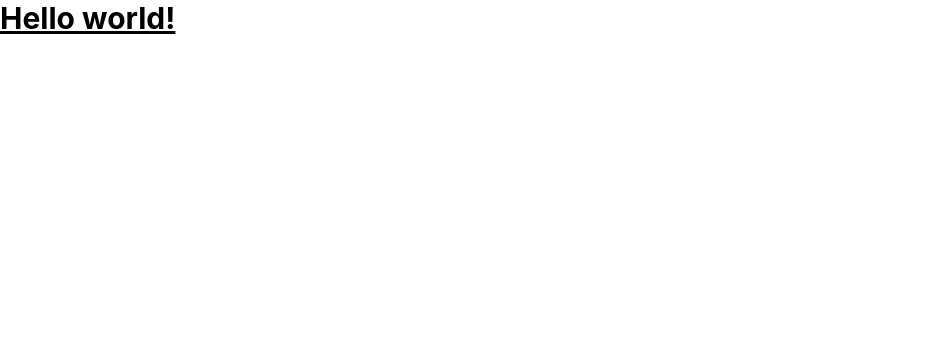
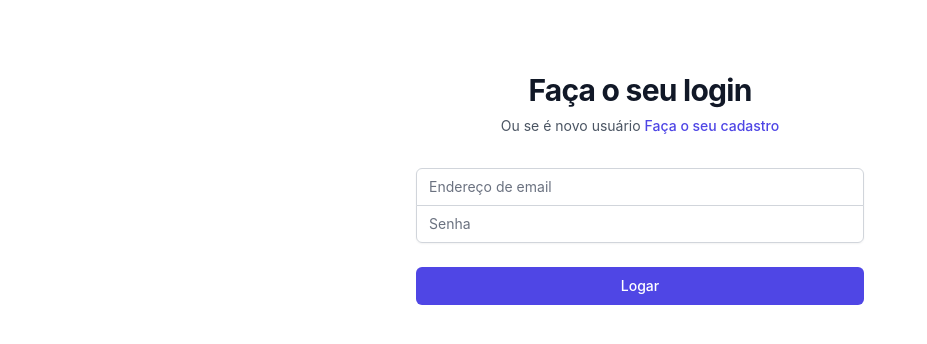
Before and after one commit to axdborges/Register-contacts-webApp, a React (Create React App) app: page /login in a window 1280 px wide. Shown: the top 344 px of the page, without its empty margins (0-927 px from the left). Built offline with nearby package versions, Linux system fonts and the light colour scheme.

Commit message:
Feat: create components and routes

```diff
--- a/public/index.html
+++ b/public/index.html
@@ -1,5 +1,5 @@
 <!DOCTYPE html>
-<html lang="en">
+<html lang="en" class="tw-dark">
   <head>
     <meta charset="utf-8" />
     <link rel="icon" href="%PUBLIC_URL%/favicon.ico" />
@@ -28,6 +28,7 @@
   </head>
   <body>
     <noscript>You need to enable JavaScript to run this app.</noscript>
+    <div class="bg-white dark:bg-black">
       <div id="root"></div>
       <!--
         This HTML file is a template.
@@ -39,5 +40,6 @@
         To begin the development, run `npm start` or `yarn start`.
         To create a production bundle, use `npm run build` or `yarn build`.
       -->
+    </div>
   </body>
 </html>
--- a/src/App.css
+++ b/src/App.css
@@ -1,16 +1,5 @@
 .App {
   text-align: center;
-}
-
-.App-logo {
-  height: 40vmin;
-  pointer-events: none;
-}
-
-@media (prefers-reduced-motion: no-preference) {
-  .App-logo {
-    animation: App-logo-spin infinite 20s linear;
-  }
 }
 
 .App-header {
@@ -27,12 +16,3 @@
 .App-link {
   color: #61dafb;
 }
-
-@keyframes App-logo-spin {
-  from {
-    transform: rotate(0deg);
-  }
-  to {
-    transform: rotate(360deg);
-  }
-}
--- a/src/App.js
+++ /dev/null
@@ -1,11 +0,0 @@
-import './App.css';
-
-function App() {
-  return (
-    <h1 className="text-3xl font-bold underline">
-      Hello world!
-    </h1>
-  );
-}
-
-export default App;
--- /dev/null
+++ b/src/components/Dashboard/index.jsx
@@ -0,0 +1,23 @@
+export const Dashboard = () => {
+
+    const name = "Alexandre"
+    return (
+      <>
+        <div className="min-h-full">
+          <header className="bg-white shadow">
+            <div className="mx-auto max-w-7xl py-6 px-4 sm:px-6 lg:px-8">
+              <h1 className="text-3xl font-bold tracking-tight text-gray-900">Olá {name}!</h1>
+            </div>
+          </header>
+          <main>
+            <div className="mx-auto max-w-7xl py-6 sm:px-6 lg:px-8">
+              <div className="px-4 py-6 sm:px-0">
+                <div>contato 1</div>
+                <div>contato 2</div>
+              </div>
+            </div>
+          </main>
+        </div>
+      </>
+    )
+  }
--- /dev/null
+++ b/src/components/Login/index.jsx
@@ -0,0 +1,70 @@
+import { Link } from "react-router-dom";
+import * as yup from "yup";
+
+
+export const Login = () => {
+  return (
+    <>
+      <div className="flex min-h-full items-center justify-center py-12 px-4 sm:px-6 lg:px-8">
+        <div className="w-full max-w-md space-y-8">
+          <div>
+            <h2 className="mt-6 text-center text-3xl font-bold tracking-tight text-gray-900">
+              Faça o seu login
+            </h2>
+            <p className="mt-2 text-center text-sm text-gray-600">
+              Ou se é novo usuário {' '}
+              <Link to="/register" className="font-medium text-indigo-600 hover:text-indigo-500">
+                Faça o seu cadastro
+              </Link>
+            </p>
+          </div>
+          <form className="mt-8 space-y-6" action="#" method="POST">
+            <input type="hidden" name="remember" defaultValue="true" />
+            <div className="-space-y-px rounded-md shadow-sm">
+              <div>
+                <label htmlFor="email-address" className="sr-only">
+                  Endereço de email
+                </label>
+                <input
+                  id="email-address"
+                  name="email"
+                  type="email"
+                  autoComplete="email"
+                  required
+                  className="relative block w-full appearance-none rounded-none rounded-t-md border border-gray-300 px-3 py-2 text-gray-900 placeholder-gray-500 focus:z-10 focus:border-indigo-500 focus:outline-none focus:ring-indigo-500 sm:text-sm"
+                  placeholder="Endereço de email"
+                />
+              </div>
+              <div>
+                <label htmlFor="password" className="sr-only">
+                  Senha
+                </label>
+                <input
+                  id="password"
+                  name="password"
+                  type="password"
+                  autoComplete="current-password"
+                  required
+                  className="relative block w-full appearance-none rounded-none rounded-b-md border border-gray-300 px-3 py-2 text-gray-900 placeholder-gray-500 focus:z-10 focus:border-indigo-500 focus:outline-none focus:ring-indigo-500 sm:text-sm"
+                  placeholder="Senha"
+                />
+              </div>
+            </div>
+
+            <div>
+              <button
+                type="submit"
+                className="group relative flex w-full justify-center rounded-md border border-transparent bg-indigo-600 py-2 px-4 text-sm font-medium text-white hover:bg-indigo-700 focus:outline-none focus:ring-2 focus:ring-indigo-500 focus:ring-offset-2"
+              >
+                <span className="absolute inset-y-0 left-0 flex items-center pl-3">
+                  {/* <LockClosedIcon className="h-5 w-5 text-indigo-500 group-hover:text-indigo-400" aria-hidden="true" /> */}
+                </span>
+                Logar
+              </button>
+            </div>
+          </form>
+        </div>
+      </div>
+    </>
+  )
+}
--- /dev/null
+++ b/src/components/Register/index.jsx
@@ -0,0 +1,62 @@
+
+
+export const Register = () => {
+    return (
+        <form action="#" method="POST">
+              <div className="overflow-hidden shadow sm:rounded-md">
+                <div className="bg-white px-4 py-5 sm:p-6">
+                  <div className="grid grid-cols-6 gap-6">
+                    <div className="col-span-6 sm:col-span-3">
+                      <label htmlFor="complete-name" className="block text-sm font-medium text-gray-700">
+                        Seu nome completo
+                      </label>
+                      <input
+                        type="text"
+                        name="complete-name"
+                        id="complete-name"
+                        autoComplete="given-name"
+                        className="mt-1 block w-full rounded-md border-gray-300 shadow-sm focus:border-indigo-500 focus:ring-indigo-500 sm:text-sm"
+                      />
+                    </div>
+
+                    <div className="col-span-6 sm:col-span-3">
+                      <label htmlFor="telefone" className="block text-sm font-medium text-gray-700">
+                        Telefone
+                      </label>
+                      <input
+                        type="number"
+                        name="telefone"
+                        id="telefone"
+                        maxLength="11"
+                        autoComplete="phonenumber"
+                        className="mt-1 block w-full rounded-md border-gray-300 shadow-sm focus:border-indigo-500 focus:ring-indigo-500 sm:text-sm"
+                      />
+                    </div>
+
+                    <div className="col-span-6 sm:col-span-4">
+                      <label htmlFor="email-address" className="block text-sm font-medium text-gray-700">
+                        Endereço de email
+                      </label>
+                      <input
+                        type="text"
+                        name="email-address"
+                        id="email-address"
+                        autoComplete="email"
+                        className="mt-1 block w-full rounded-md border-gray-300 shadow-sm focus:border-indigo-500 focus:ring-indigo-500 sm:text-sm"
+                      />
+                    </div>
+
+                  </div>
+                </div>
+                <div className="bg-gray-50 px-4 py-3 text-right sm:px-6">
+                  <button
+                    type="submit"
+                    className="inline-flex justify-center rounded-md border border-transparent bg-indigo-600 py-2 px-4 text-sm font-medium text-white shadow-sm hover:bg-indigo-700 focus:outline-none focus:ring-2 focus:ring-indigo-500 focus:ring-offset-2"
+                  >
+                    Cadastrar
+                  </button>
+                </div>
+              </div>
+            </form>
+    )
+}
--- a/src/index.js
+++ b/src/index.jsx
@@ -4,10 +4,14 @@ import './index.css';
 import App from './App';
 import reportWebVitals from './reportWebVitals';
 
+import { BrowserRouter } from 'react-router-dom';
+
 const root = ReactDOM.createRoot(document.getElementById('root'));
 root.render(
   <React.StrictMode>
-    <App />
+    <BrowserRouter>
+      <App />
+    </BrowserRouter>
   </React.StrictMode>
 );
 
--- /dev/null
+++ b/src/routes/index.jsx
@@ -0,0 +1,21 @@
+import { Route, Routes, Navigate } from "react-router-dom";
+
+import { Register } from "../components/Register";
+import { Login } from "../components/Login";
+import { Dashboard } from "../components/Dashboard";
+
+const RoutesMain = () => {
+
+    // const token = localStorage.getItem("@token");
+
+    return (
+        <Routes>
+            <Route path="/register" element={<Register/>}/>
+            <Route path="/login" element={<Login/>} />
+            <Route path="/contacts" element={<Dashboard/>}/>
+            <Route path="*" element={<Navigate to="/login" />} />
+        </Routes>
+    );
+};
+
+export default RoutesMain;
--- a/tailwind.config.js
+++ b/tailwind.config.js
@@ -1,10 +1,14 @@
 /** @type {import('tailwindcss').Config} */
 module.exports = {
+  darkMode: ['class', '[data-mode="dark"]'],
   content: [
     "./src/**/*.{js,jsx,ts,tsx}",
   ],
   theme: {
     extend: {},
   },
-  plugins: [],
+  plugins: [
+    // require('@tailwindcss/forms'),
+  ],
+
 }
```
Also changed, not shown: package.json (+6 -1 lines), src/App.jsx (added, +13 -0 lines), src/logo.svg (deleted), 1 other file (tests, documents, lock files or other folders). Lines whose indentation alone changed are shown as unchanged.
